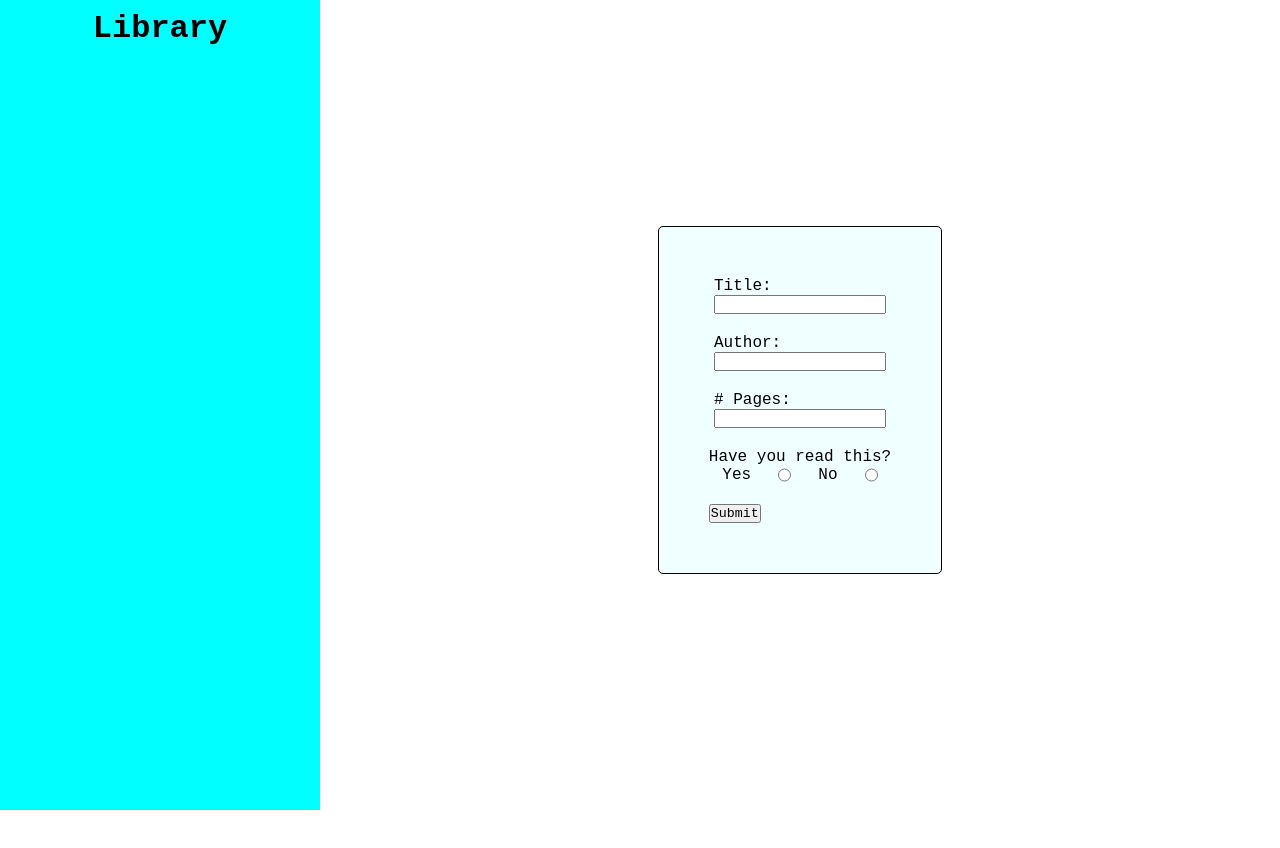
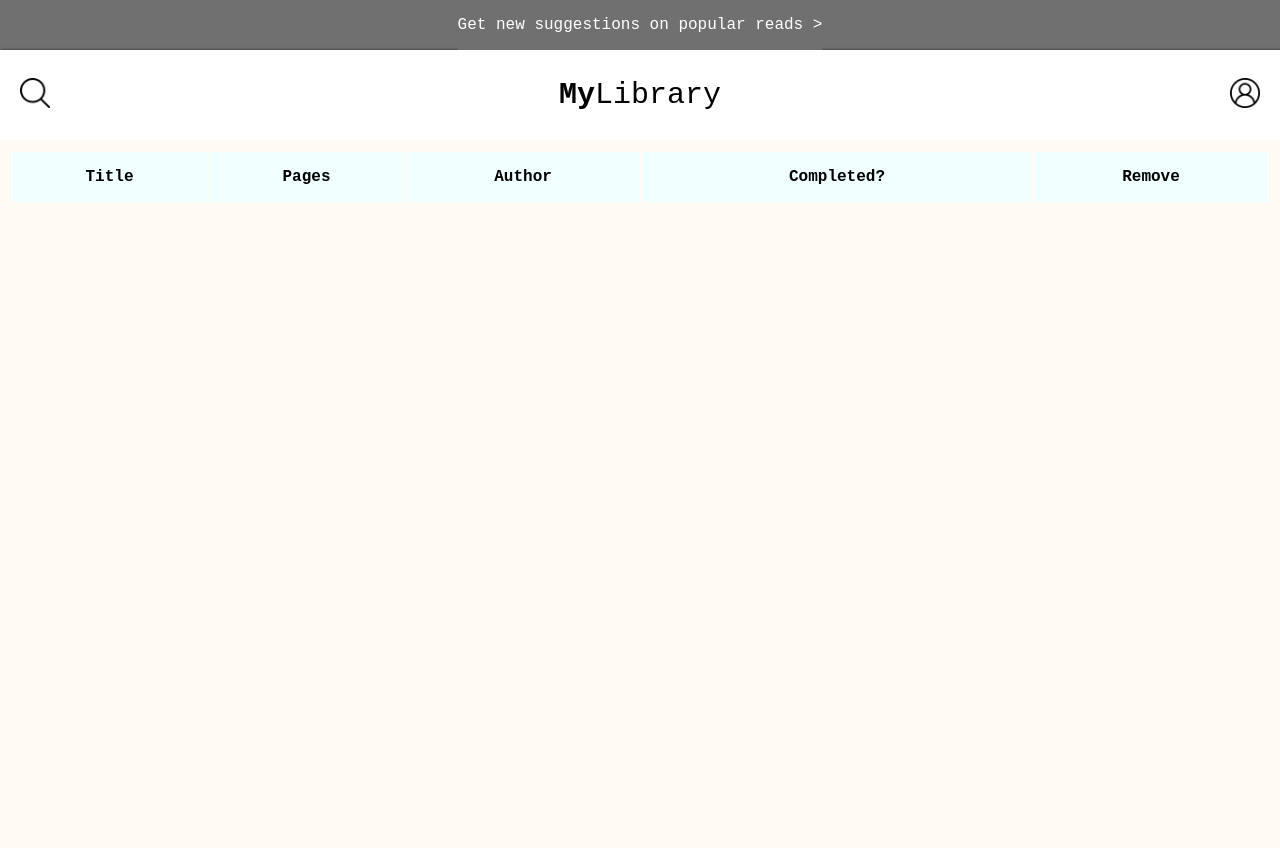
Before and after one commit to ForkFiesta/Odin-JS-Library-Project, a plain HTML site: page index.html in a window 1280 px wide. Before the commit the page ends 810 px from the top, so only its background shows below. Drawn offline with Linux system fonts and the light colour scheme.

Commit message:
Restart HTML and CSS. Moving forward section by section.

```diff
--- a/index.html
+++ b/index.html
@@ -5,43 +5,55 @@
     <meta charset="UTF-8">
     <meta name="viewport" content="width=device-width, initial-scale=1.0">
     <link rel="stylesheet" href="style.css">
-    <script src="javascript.js" defer></script>
-    <title>Library</title>
+    <title>Odin Library</title>
 </head>
 
 <body>
+    <div class="content" id="bodycontainer">
+        <div class="siteHeader">
+            <header>
+                <a href="#" class="siteheader_topContainer">
+                    <div class="siteheader_topContainer">
+                        <p>Get new suggestions on popular reads ></p>
+                    </div>
+                </a>
+                <div class="siteHeader_contents">
+                    <div class="siteHeader_search">
+                        <div class="siteHeader_searchIcon">
+                            <a href="#" class="siteHeader_searchIcon">
+                                <img src="./img/search-interface-symbol.png" alt="search-symbol">
+                            </a>
 
-    <div class="container">
-        <div class="sidebar">
-            <h1>Library</h1>
+                        </div>
+
+                    </div>
+                    <div class="siteHeader_logo">
+                        <a href="#" class="siteHeader_logo">
+                            <p><strong>My</strong>Library</p>
+                        </a>
+                    </div>
+                    <div class="siteHeader_profileIcon">
+                        <a href="#" class="siteHeader_profileIcon">
+                            <img src="./img/user.png" alt="user-icon">
+                        </a>
+                    </div>
+                </div>
+            </header>
+            <div class="main-content">
+                <div class="main-content-table">
+                    <table class="main-table">
+                        <tr>
+                        <th>Title</th>
+                        <th>Pages</th>
+                        <th>Author</th>
+                        <th>Completed?</th>
+                        <th>Remove</th>
+                        </tr>
+                    </table>
+                </div>
+            </div>
+            <footer></footer>
         </div>
-        <form class='book-form'>
-            <label for="title">
-                <p>Title:</p>
-                <input type="text" name="title" id="title"/>
-            </label>
-            <label for="author">
-                <p>Author:</p>
-                <input type="text" name="author" id="author"/>
-            </label>
-            <label for="pages">
-                <p># Pages:</p>
-                <input type="number" name="pages" id="pages"/>
-            </label>
-            <label for="read">
-                <p>Have you read this?</p>
-                <div class="radio">
-                    <p>Yes</p>
-                    <input type="radio" name="radio" value="yes"/>
-                    <p>No</p>
-                    <input type="radio" name="radio" value="no"/>
-                </div>
-                <div class="submit-button">
-                    <input type="submit" value="Submit"/>
-                </div>
-            </label>
-
-        </form>
     </div>
 
 </body>
--- a/javascript.js
+++ b/javascript.js
@@ -1,12 +1,14 @@
 const myLibrary = []
 
-
+const libraryList = document.querySelector(".library");
 function Book(title, pages, author, read){
     this.title = title;
     this.pages = pages;
     this.author = author;
     this.read = read;
     addBookToLibrary(this);
+    readOutLibrary();
+
 
 }
 
@@ -15,19 +17,25 @@ const addBookToLibrary = ()=>{
 }
 
 const readOutLibrary = ()=>{
+
+    console.log("we made this far");
     myLibrary.forEach(book => {
-
+        console.log(book.title);
+    const newBook = document.createElement("li");
+    newBook.innerHTML = `This is a test`;
+    libraryList.appendChild(newBook);
     });
 }
 
 
 const submitButton = document.querySelector('.submit-button');
 // console.log(submitButton);
-submitButton.addEventListener('click', () =>{
+submitButton.addEventListener('click', (event) =>{
     const bookTitle = document.querySelector("#title");
     const bookAuthor = document.querySelector("#author");
     const bookPages = document.querySelector("#pages");
     const hasRead = document.querySelector("input[name=radio]:checked");
+    event.preventDefault();
 
     Book(bookTitle.value,bookAuthor.value,bookPages.value,hasRead);
 
--- a/style.css
+++ b/style.css
@@ -4,45 +4,97 @@
     font-family: 'Courier New', Courier, monospace;
 }
 
+body{
+    height: 100%;
+    width: 100%;
+}
 
-.container {
-    height: 100vh;
+.content#bodycontainer{
+    min-height: 100%;
+}
+
+.siteheader_topContainer{
+    background-color: #707070;
     display: flex;
     justify-content: center;
+    height:50px;
+    align-items: center;
+    /* margin-bottom: 10px; */
+}
+
+a.siteheader_topContainer{
+    color: white;
+    text-decoration: none;
+}
+
+a.siteHeader_logo{
+    color: black;
+     text-decoration: none;
+}
+
+.siteHeader_contents{
+    display: flex;
+    height: 50px;
+    justify-content: space-between;
+    padding: 20px;
+    /* padding-left: 20px;
+    padding-right:20px; */
+    max-width: 100%;
+    align-items: center;
+    box-shadow: 1px .25px 3px;
+}
+
+
+.siteHeader_logo > *{
+    font-size: 30px;
+
+}
+
+.siteHeader_search{
+    display: flex;
+    flex-direction: row;
+    justify-content: center;
+    align-items: center;
+    gap:10px
+}
+
+
+
+.siteHeader_searchIcon img{
+    height: 30px;
+    max-height: 100%;
+    width: auto;
+}
+
+.siteHeader_profileIcon img{
+    height: 30px;
+    max-height: 100%;
+    width: auto;
+}
+
+.main-content {
+    background-color: rgb(255, 250, 243);
+    height: 100vh;
+    width: 100%;
+    display: flex;
+    flex-direction: column;
+    /* justify-content: center; */
     align-items: center;
 }
 
-.book-form {
-    padding: 50px;
-    margin: auto;
+.main-content-table{
+    /* margin-top: 70px; */
     display: flex;
-    flex-direction: column;
-    gap: 20px;
     justify-content: center;
-    align-items: center;
-    background-color: azure;
-    border: 1px solid black;
-    border-radius: 5px;
-
+    width: 100%
 }
 
-.form-group{
-    display: flex;
-    flex-direction: column;
+.main-table{
+    width: 100%;
+    padding: 10px;
 }
 
-.radio {
-    display: flex;
-    justify-content: space-around;
-    margin-bottom: 20px;
+.main-table th {
+    background-color: azure;
+    height:50px
 }
-
-.sidebar{
-    display: flex;
-    background-color: aqua;
-    flex-direction: center;
-    width: 25%;
-    height: 100%;
-    justify-content: center;
-    padding-top: 20px;
-}
```
Also changed, not shown: img/search-interface-symbol.png (added), img/user.png (added), 1 other file.
